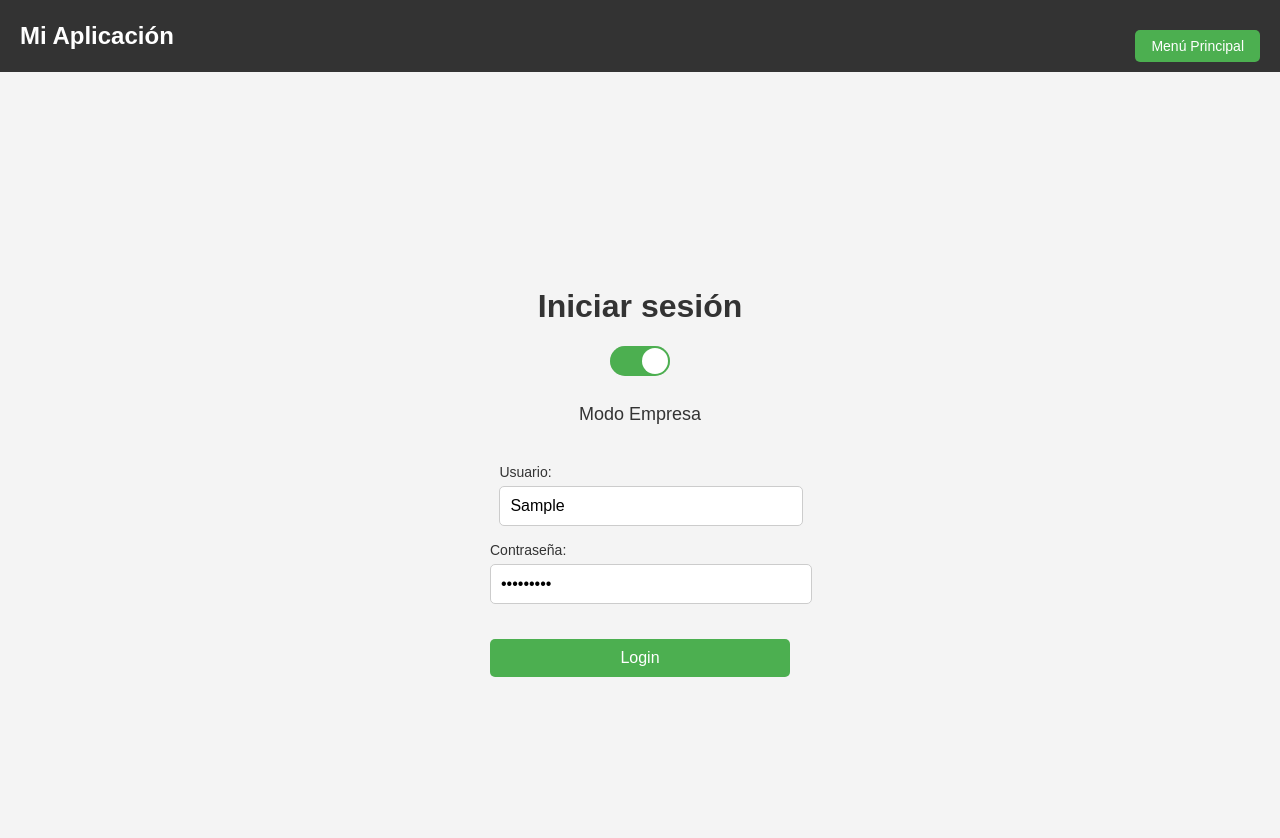
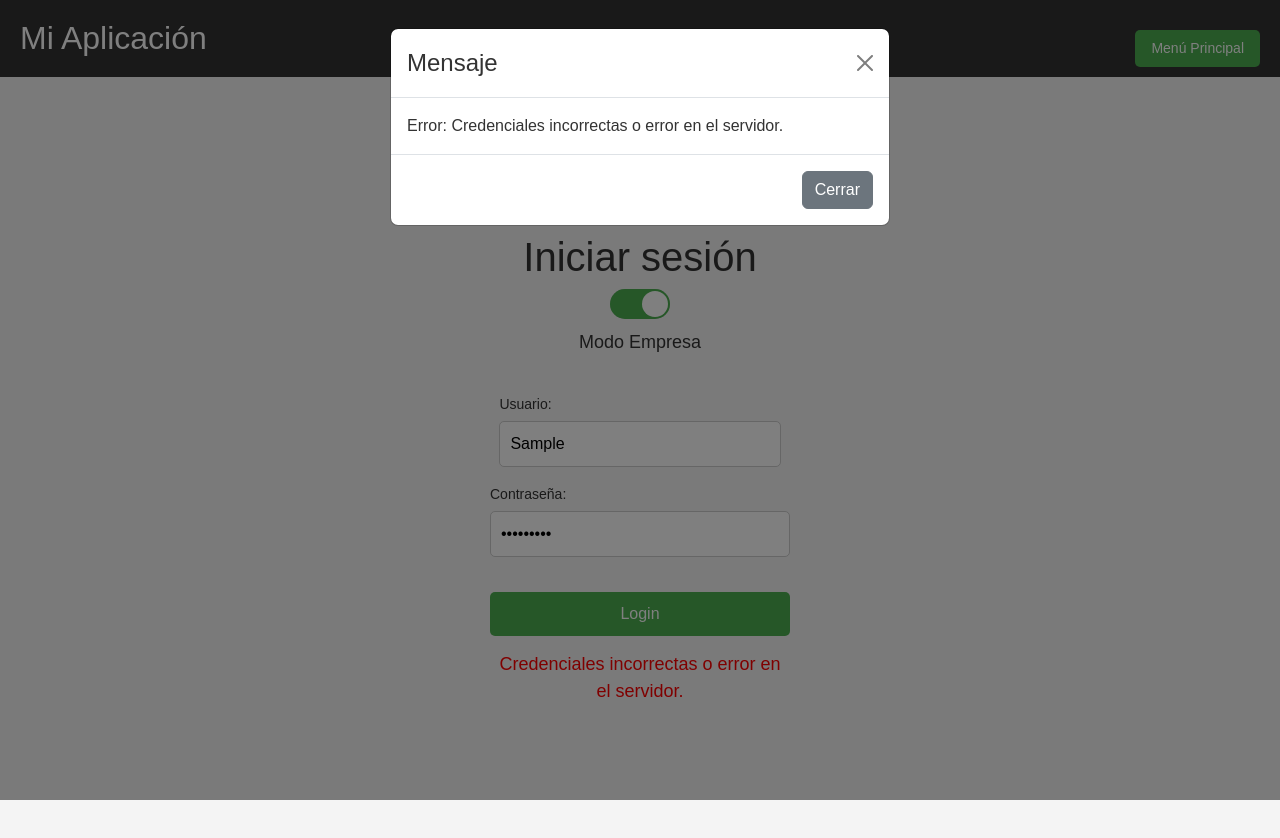
Before and after one commit to JoseGrn/IMSFront, a React (Create React App) app: page /login in a window 1280 px wide. Both pictures are taken after typing "Sample", "Sample123" into the empty fields and a click on the button "Login". Shown: the top 838 px of the page. Built offline with nearby package versions, Linux system fonts and the light colour scheme; no server answers.

Commit message:
subida de cambios en login

```diff
--- a/package.json
+++ b/package.json
@@ -6,7 +6,9 @@
     "@testing-library/jest-dom": "^5.17.0",
     "@testing-library/react": "^13.4.0",
     "@testing-library/user-event": "^13.5.0",
+    "bootstrap": "^5.3.3",
     "react": "^18.3.1",
+    "react-bootstrap": "^2.10.4",
     "react-dom": "^18.3.1",
     "react-router-dom": "^6.26.2",
     "react-scripts": "5.0.1",
--- a/src/App.js
+++ b/src/App.js
@@ -1,6 +1,7 @@
 // src/App.js
 import React from 'react';
 import { BrowserRouter as Router, Route, Routes } from 'react-router-dom';
+import 'bootstrap/dist/css/bootstrap.min.css';
 import Home from './pages/Home';
 import Login from './pages/Login';
 import './styles.css';  // Importar estilos globales
--- a/src/pages/Login.js
+++ b/src/pages/Login.js
@@ -1,24 +1,57 @@
-// src/pages/Login.js
 import React, { useState } from 'react';
 import Header from '../components/Header/Header';
+import { Modal, Button } from 'react-bootstrap';  // Importar los componentes de modal
 
 const Login = () => {
   const [username, setUsername] = useState('');
   const [password, setPassword] = useState('');
-  const [isEmpresaMode, setIsEmpresaMode] = useState(true);  // Estado para el modo empresa/empleado
+  const [isEmpresaMode, setIsEmpresaMode] = useState(true);
+  const [error, setError] = useState('');
+  const [loading, setLoading] = useState(false);
+  const [modalMessage, setModalMessage] = useState('');
+  const [showModal, setShowModal] = useState(false);
 
-  const handleLogin = (e) => {
+  const handleCloseModal = () => setShowModal(false);
+
+  const handleLogin = async (e) => {
     e.preventDefault();
+    setLoading(true);
+    setError('');
 
-    // Según el modo seleccionado, redirigimos a diferentes endpoints
     const endpoint = isEmpresaMode
-      ? 'https://api.empresa.com/login'
-      : 'https://api.empleado.com/login';
+      ? 'http://localhost:6001/api/Owner/loginowner'
+      : 'http://localhost:6001/api/User/loginuser';
 
-    // Aquí harías una petición a la API con los datos de usuario y contraseña
-    console.log('Endpoint:', endpoint);
-    console.log('Usuario:', username);
-    console.log('Contraseña:', password);
+    const params = new URLSearchParams({
+      user: username,
+      password: password,
+    });
+
+    try {
+      const response = await fetch(`${endpoint}?${params}`, {
+        method: 'GET',
+      });
+
+      if (!response.ok) {
+        const message = await response.text();
+        throw new Error(message || 'Error en la autenticación');
+      }
+
+      const data = await response.json();
+      console.log('Datos recibidos:', data);
+
+      // Mostrar el mensaje en el modal
+      setModalMessage(`Login exitoso. Datos recibidos: ${JSON.stringify(data)}`);
+      setShowModal(true);
+
+    } catch (error) {
+      console.error('Error al hacer login:', error);
+      setError('Credenciales incorrectas o error en el servidor.');
+      setModalMessage('Error: Credenciales incorrectas o error en el servidor.');
+      setShowModal(true);  // Mostrar modal de error
+    } finally {
+      setLoading(false);
+    }
   };
 
   const toggleMode = () => {
@@ -57,9 +90,25 @@ const Login = () => {
               required
             />
           </div>
-          <button type="submit">Login</button>
+          <button type="submit" disabled={loading}>
+            {loading ? 'Cargando...' : 'Login'}
+          </button>
+          {error && <p style={{ color: 'red' }}>{error}</p>}
         </form>
       </div>
+
+      {/* Modal para mostrar el mensaje */}
+      <Modal show={showModal} onHide={handleCloseModal}>
+        <Modal.Header closeButton>
+          <Modal.Title>Mensaje</Modal.Title>
+        </Modal.Header>
+        <Modal.Body>{modalMessage}</Modal.Body>
+        <Modal.Footer>
+          <Button variant="secondary" onClick={handleCloseModal}>
+            Cerrar
+          </Button>
+        </Modal.Footer>
+      </Modal>
     </div>
   );
 };
```
Also changed, not shown: 1 other file (tests, documents, lock files or other folders).
